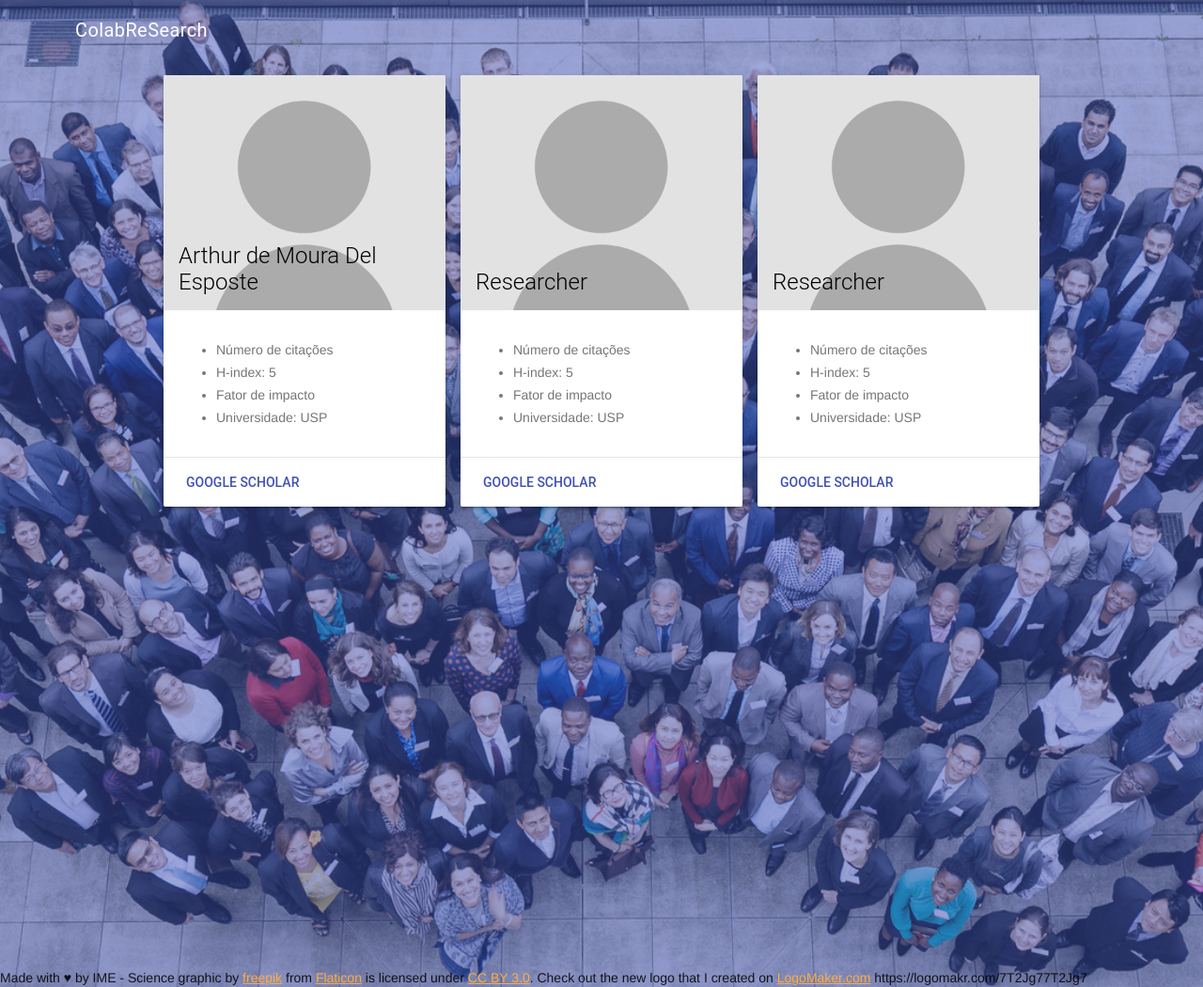
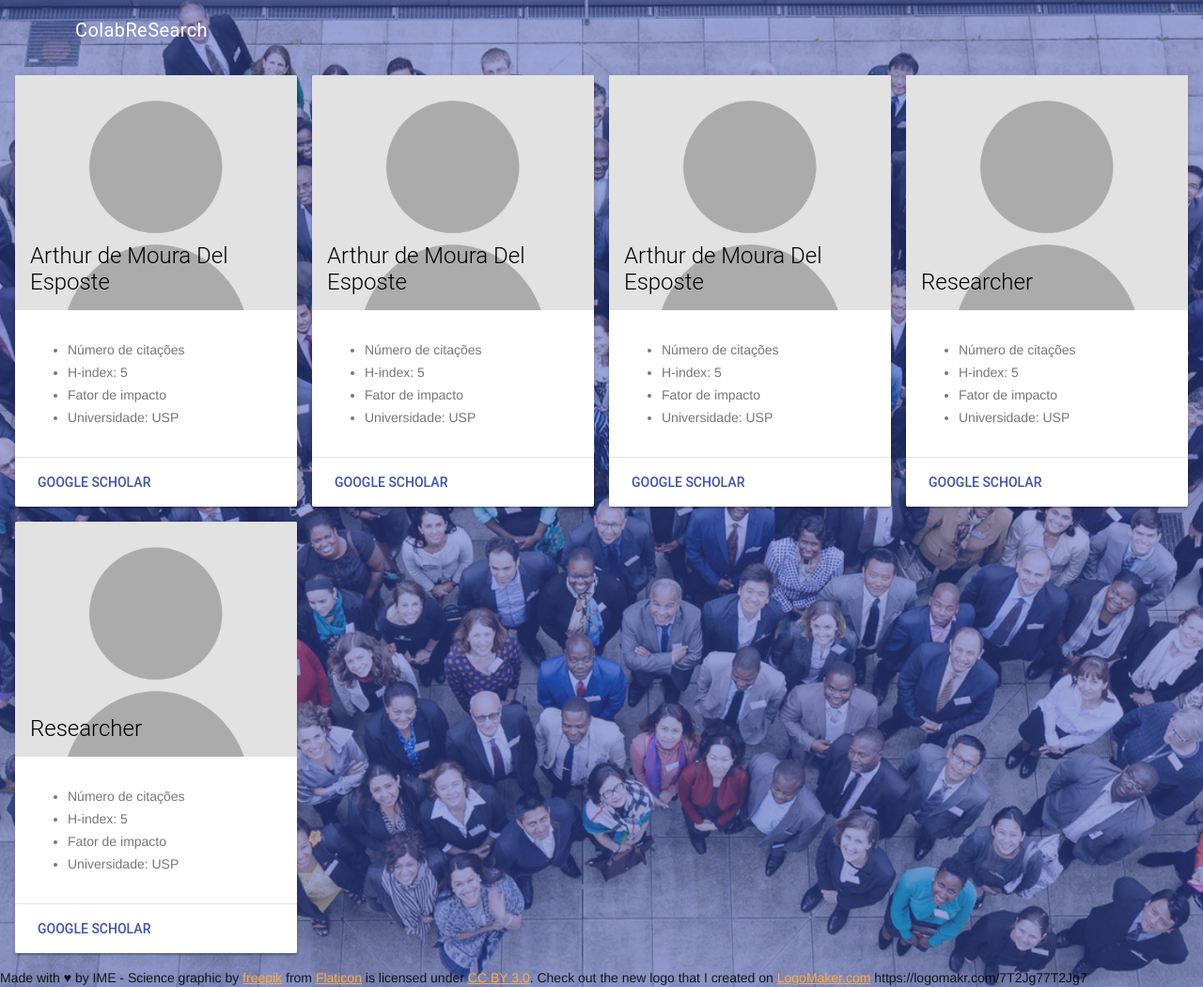
Before and after one commit to arthurmde/hackathon-ime-2017, a Flask app: template templates/search.html in a window 1280 px wide. Shown: the whole page at 94% size. Run offline with Flask 2, Linux system fonts and the light colour scheme; the template is opened without the code that fills it, so the values that code supplies are empty; parts of the project's set-up code (start-up, migrations or seed data) failed here and were passed over.

Commit message:
fix search method and add more cards

```diff
--- a/server.py
+++ b/server.py
@@ -59,7 +59,6 @@ def home():
 
 @app.route('/search')
 def search():
-    query = request.args('search')
     return render_template('search.html')
 
 
--- a/templates/search.html
+++ b/templates/search.html
@@ -17,6 +17,42 @@
 
 	<div class="mdl-grid">
 		<div class="mdl-layout-spacer"></div>
+		<div class="mdl-cell mdl-cell--3-col demo-card-square mdl-card mdl-shadow--2dp">
+		  <div class="mdl-card__title mdl-card--expand">
+			<h2 class="mdl-card__title-text">Arthur de Moura Del Esposte</h2>
+		  </div>
+		  <div class="mdl-card__supporting-text">
+			<ul>
+				<li>Número de citações</li>
+				<li>H-index: 5</li>
+				<li>Fator de impacto</li>
+				<li>Universidade: USP</li>
+			</ul>
+		  </div>
+		  <div class="mdl-card__actions mdl-card--border">
+			<a class="mdl-button mdl-button--colored mdl-js-button mdl-js-ripple-effect">
+			  Google Scholar
+			</a>
+		  </div>
+		</div>
+		<div class="mdl-cell mdl-cell--3-col demo-card-square mdl-card mdl-shadow--2dp">
+		  <div class="mdl-card__title mdl-card--expand">
+			<h2 class="mdl-card__title-text">Arthur de Moura Del Esposte</h2>
+		  </div>
+		  <div class="mdl-card__supporting-text">
+			<ul>
+				<li>Número de citações</li>
+				<li>H-index: 5</li>
+				<li>Fator de impacto</li>
+				<li>Universidade: USP</li>
+			</ul>
+		  </div>
+		  <div class="mdl-card__actions mdl-card--border">
+			<a class="mdl-button mdl-button--colored mdl-js-button mdl-js-ripple-effect">
+			  Google Scholar
+			</a>
+		  </div>
+		</div>
 		<div class="mdl-cell mdl-cell--3-col demo-card-square mdl-card mdl-shadow--2dp">
 		  <div class="mdl-card__title mdl-card--expand">
 			<h2 class="mdl-card__title-text">Arthur de Moura Del Esposte</h2>
```
